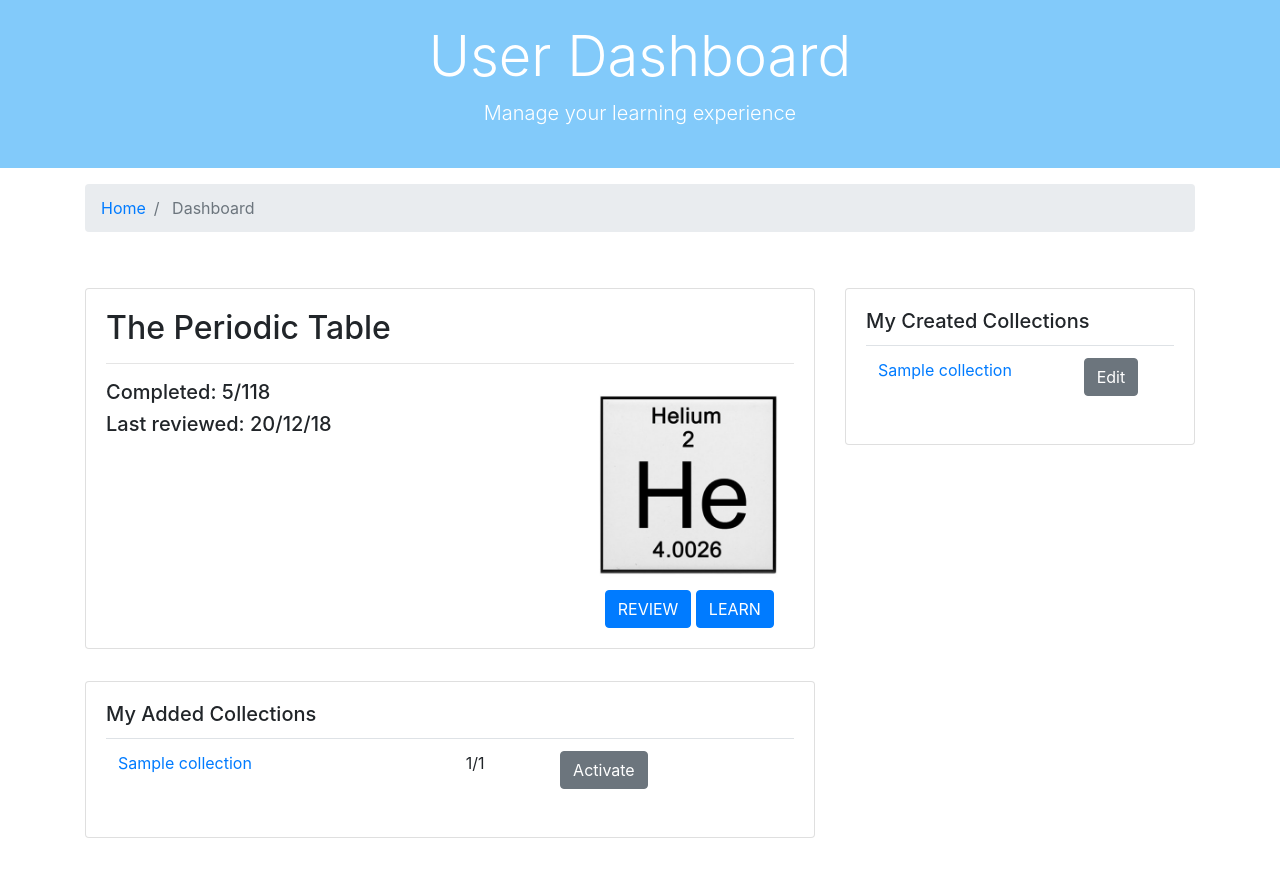
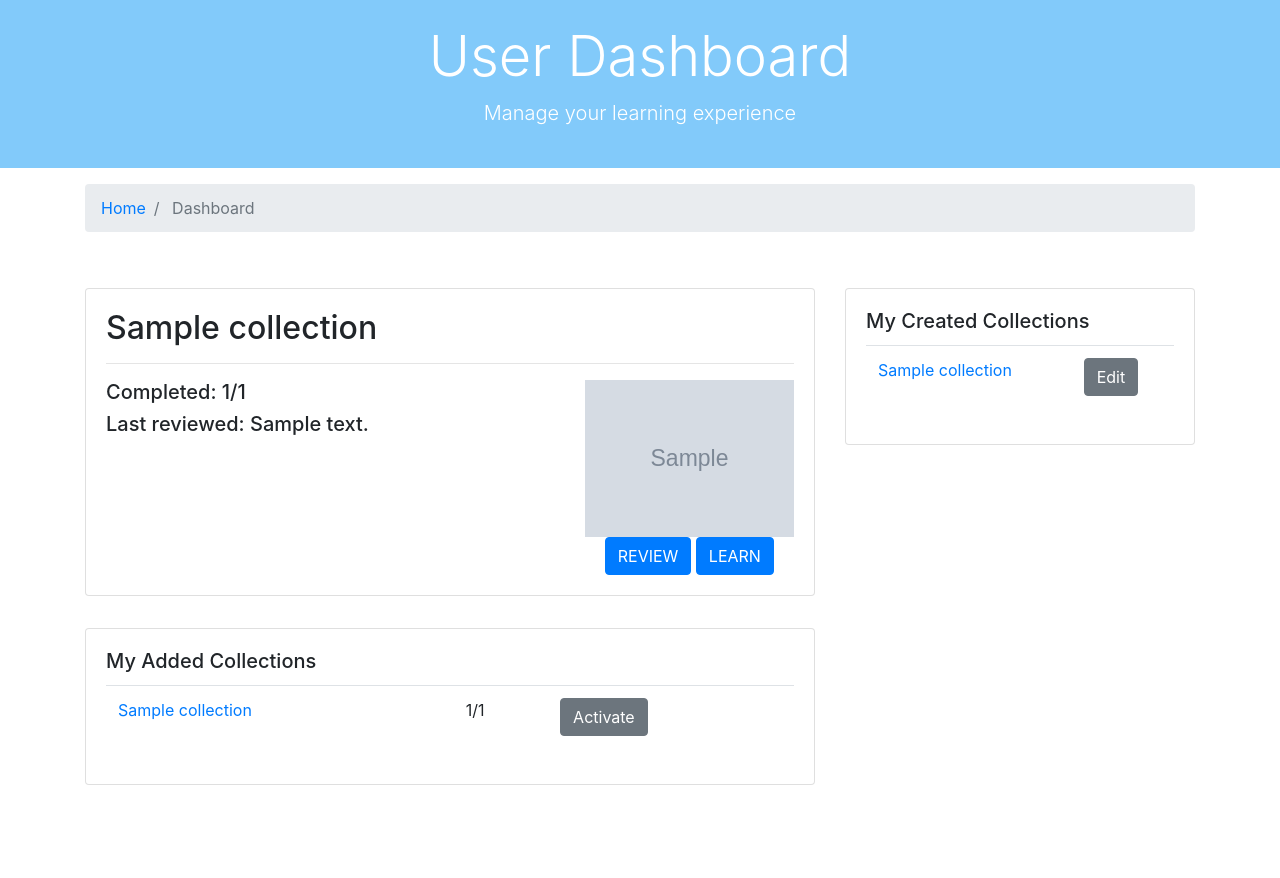
Before and after one commit to aali195/retain, a Django app: template templates/users/dashboard.html in a window 1280 px wide. Shown: the part 60-938 px from the top of the page. After the commit the page ends 845 px from the top, so only its background shows below. Run offline with Django 3.2, Linux system fonts and the light colour scheme; the template is opened without the code that fills it: most values are stand-ins (such as "Sample title", 1, 10 or a date in 2020); grey boxes marked "Sample" are stand-in pictures; some libraries are stand-ins or nearby versions.

Commit message:
Implement active collection selecting and viewing on 'dashboard' template

```diff
--- a/subscriptions/models.py
+++ b/subscriptions/models.py
@@ -9,6 +9,7 @@ class Subscription(models.Model):
     collection = models.ForeignKey(Collection, on_delete=models.DO_NOTHING)
     sub_date = models.DateTimeField(default=datetime.now)
     completed_count = models.IntegerField(default=0)
+    last_reviewed = models.DateTimeField(default=datetime.now)
     rating = models.IntegerField(default=0)
 
     def __str__(self):
--- a/templates/users/dashboard.html
+++ b/templates/users/dashboard.html
@@ -36,15 +36,15 @@
                 <div class="col-md-8 py-3">
                     <div class="card">
                         <div class="card-body">
-                            <h2 class="card-title">The Periodic Table</h2>
+                            <h2 class="card-title">{{current.collection}}</h2>
                             <hr>
                             <div class="row">
                                 <div class="col-md-8">
-                                    <h5>Completed: 5/118 </h5>
-                                    <h5>Last reviewed: 20/12/18 </h5>
+                                    <h5>Completed: {{current.completed_count}}/{{current.collection.size}} </h5>
+                                    <h5>Last reviewed: {{current.last_reviewed}} </h5>
                                 </div>
                                 <div class="col-md-4 text-center">
-                                    <img src="assets/img/collections/1/main.jpg" alt="" class="img-main img-fluid">
+                                    <img src="{{current.collection.image.url}}" alt="" class="img-main img-fluid">
                                     <a href="#" class="btn text-white btn-primary">REVIEW</a>
                                     <a href="#" class="btn text-white btn-primary">LEARN</a>
                                 </div>
@@ -61,7 +61,7 @@
                                     {% if created %}
                                         {% for collection in created %}
                                             <tr>
-                                                <td><a href="#" class="card-link">{{collection.title}}</a></td>
+                                                <td><a href="{% url 'collection' collection.id %}" class="card-link">{{collection.title}}</a></td>
                                                 <td><a class="btn btn-secondary" href="{% url 'edit_collection' collection.id %}">Edit</a></td>
                                             </tr>
                                         {% endfor %}
@@ -82,9 +82,14 @@
                                     {% if subscriptions %}
                                         {% for subscription in subscriptions %}
                                             <tr>
-                                                <td><a href="#" class="card-link">{{subscription.collection.title}}</a></td>
+                                                <td><a href="{% url 'collection' subscription.collection.id %}" class="card-link">{{subscription.collection.title}}</a></td>
                                                 <td>{{subscription.completed_count}}/{{subscription.collection.size}}</td>
-                                                <td><a class="btn btn-secondary" href="#">Activate</a></td>
+                                                <td>
+                                                    <form action="" method="POST">
+                                                        {% csrf_token %}
+                                                        <button class="btn btn-secondary" type="submit" name="activate" value="{{subscription.collection.id}}">Activate</button>
+                                                    </form>
+                                                </td>
                                             </tr>
                                         {% endfor %}
                                     {% else %}
```
Also changed, not shown: users/dashboard.py (+18 -6 lines), users/views.py (+8 -2 lines), subscriptions/migrations/0004_subscription_last_reviewed.py (added).
